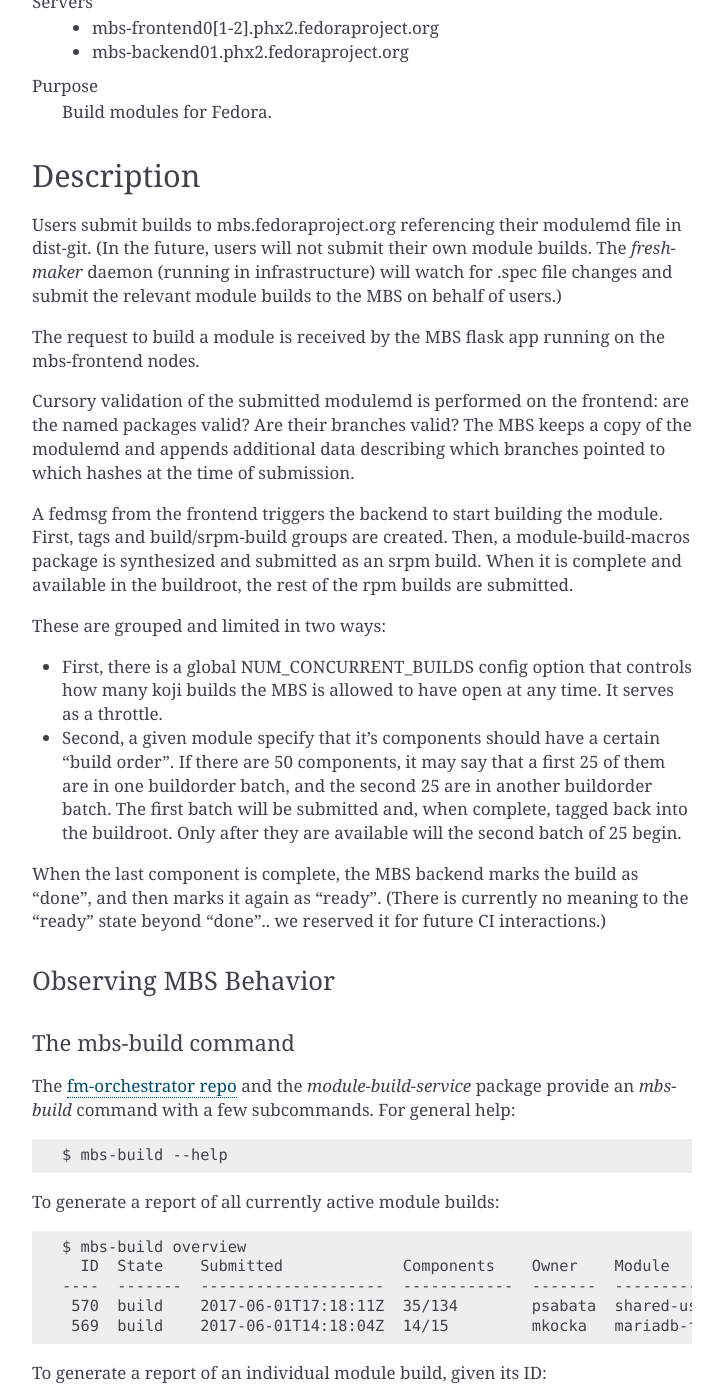
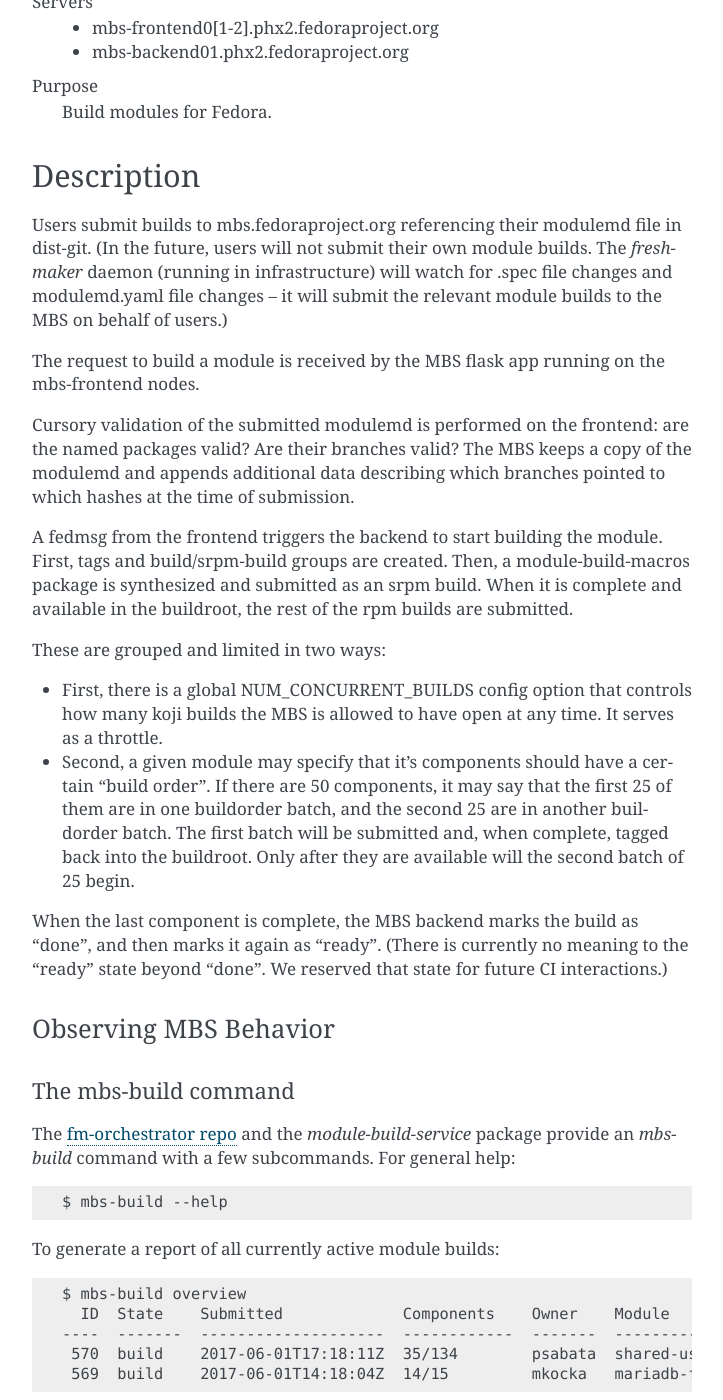
Before and after one commit to FrostyX/infra-docs, a Sphinx documentation site: the page built from docs/sysadmin-guide/sops/mbs.rst, in a window 1280 px wide and 1400 px high, scrolled down 722 px. Shown: the whole window, without its empty margins (388-1111 px from the left). Built offline with Sphinx 7.4.7, drawn with Linux system fonts in a browser that asks for light colours; some of the changed text lies outside the part shown.

Commit message:
Apply grammar feedback from @mprahl.

```diff
--- a/docs/sysadmin-guide/sops/mbs.rst
+++ b/docs/sysadmin-guide/sops/mbs.rst
@@ -46,7 +46,8 @@
 Users submit builds to mbs.fedoraproject.org referencing their modulemd file in
 dist-git.  (In the future, users will not submit their own module builds.  The
 `freshmaker` daemon (running in infrastructure) will watch for .spec file
-changes and submit the relevant module builds to the MBS on behalf of users.)
+changes and modulemd.yaml file changes -- it will submit the relevant module
+builds to the MBS on behalf of users.)
 
 The request to build a module is received by the MBS flask app running on the
 mbs-frontend nodes.
@@ -67,16 +68,17 @@
 - First, there is a global NUM_CONCURRENT_BUILDS config option that controls
   how many koji builds the MBS is allowed to have open at any time.  It serves
   as a throttle.
-- Second, a given module specify that it's components should have a certain
-  "build order".  If there are 50 components, it may say that a first 25 of them
-  are in one buildorder batch, and the second 25 are in another buildorder
-  batch.  The first batch will be submitted and, when complete, tagged back into
-  the buildroot.  Only after they are available will the second batch of 25
-  begin.
+- Second, a given module may specify that it's components should have a certain
+  "build order".  If there are 50 components, it may say that the first 25 of
+  them are in one buildorder batch, and the second 25 are in another buildorder
+  batch.  The first batch will be submitted and, when complete, tagged back
+  into the buildroot.  Only after they are available will the second batch of
+  25 begin.
 
 When the last component is complete, the MBS backend marks the build as "done",
 and then marks it again as "ready".  (There is currently no meaning to the
-"ready" state beyond "done".. we reserved it for future CI interactions.)
+"ready" state beyond "done".  We reserved that state for future CI
+interactions.)
 
 Observing MBS Behavior
 ----------------------
```
Also changed, not shown: other parts of docs/sysadmin-guide/sops/mbs.rst (+1 -2 lines).
